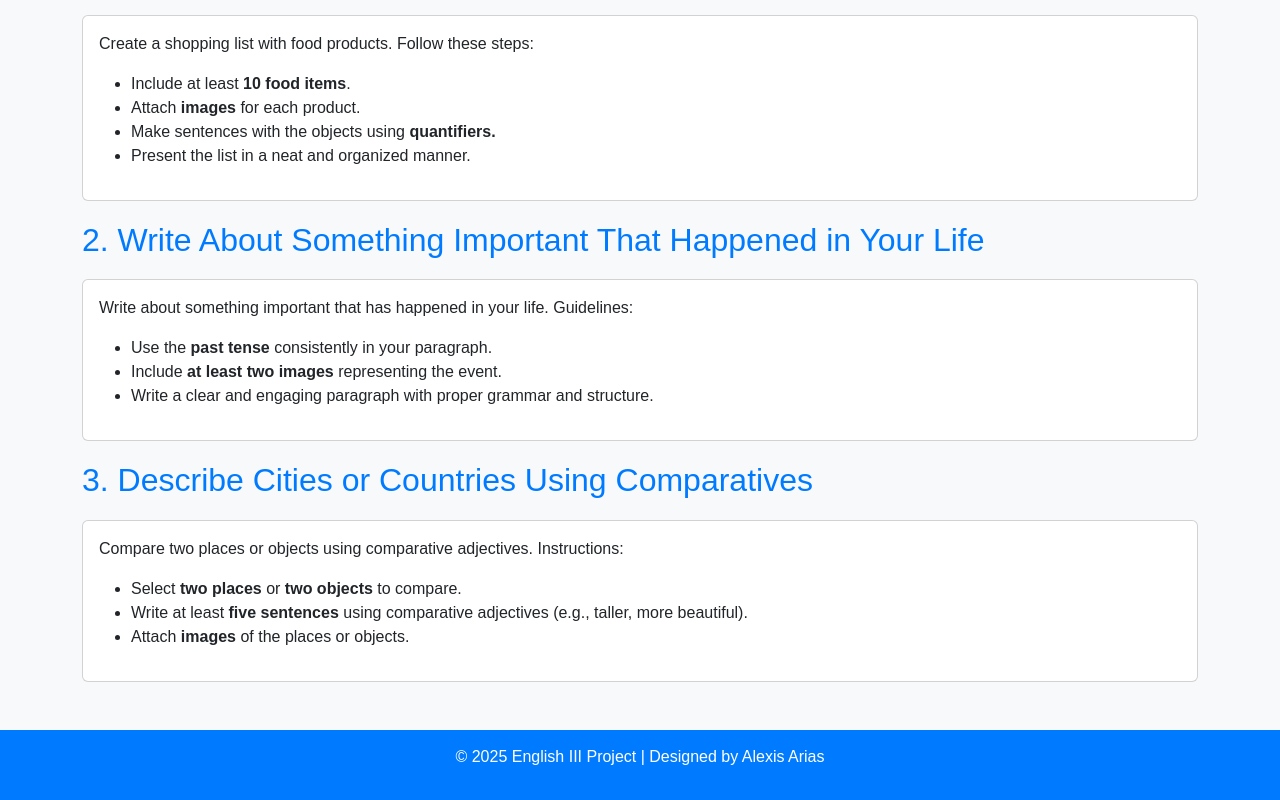
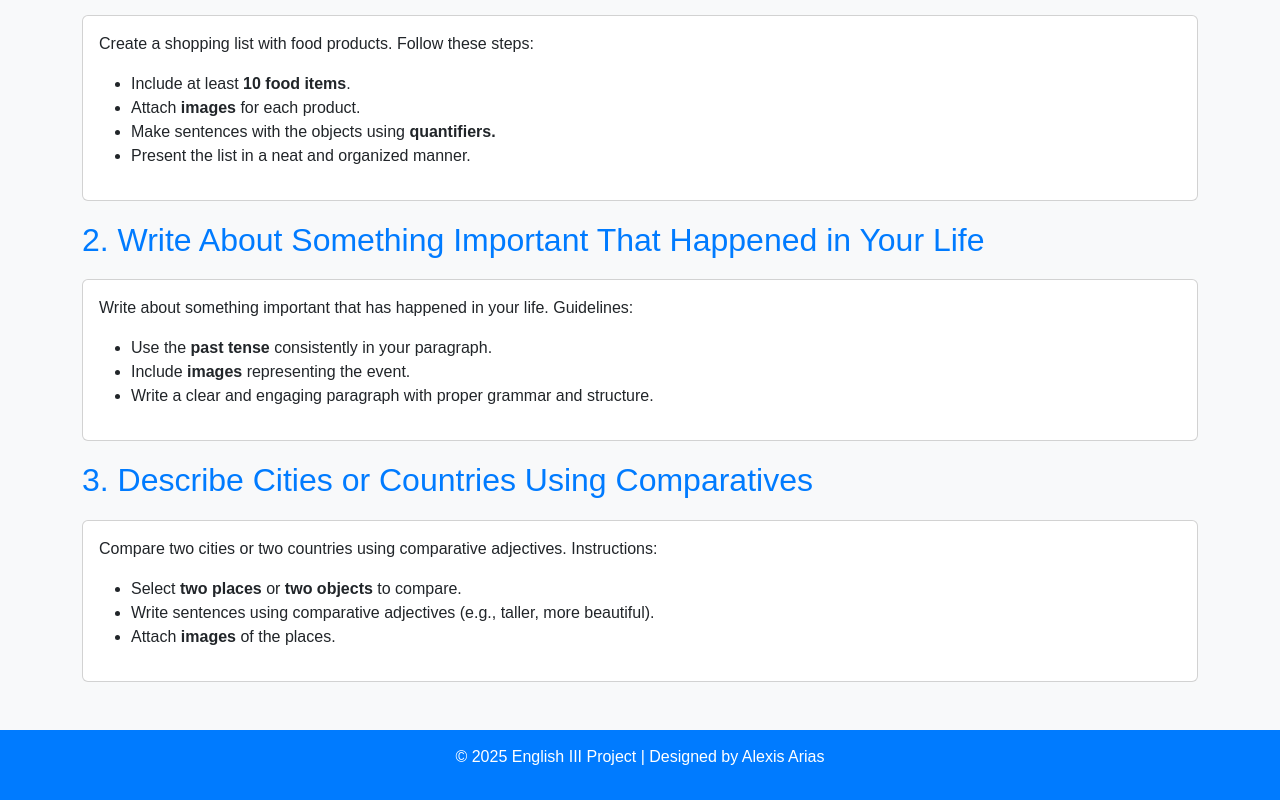
Before and after one commit to Aarias23/english-3-final-project, a plain HTML site: page index.html in a window 1280 px wide. Shown: the part 562-1362 px from the top of the page. Drawn offline with nearby package versions, Linux system fonts and the light colour scheme.

Commit message:
Update index.html

```diff
--- a/index.html
+++ b/index.html
@@ -80,7 +80,7 @@
           <p>Write about something important that has happened in your life. Guidelines:</p>
           <ul>
             <li>Use the <strong>past tense</strong> consistently in your paragraph.</li>
-            <li>Include <strong>at least two images</strong> representing the event.</li>
+            <li>Include <strong>images</strong> representing the event.</li>
             <li>Write a clear and engaging paragraph with proper grammar and structure.</li>
           </ul>
         </div>
@@ -92,11 +92,11 @@
       <h2 class="section-title">3. Describe Cities or Countries Using Comparatives</h2>
       <div class="card">
         <div class="card-body">
-          <p>Compare two places or objects using comparative adjectives. Instructions:</p>
+          <p>Compare two cities or two countries using comparative adjectives. Instructions:</p>
           <ul>
             <li>Select <strong>two places</strong> or <strong>two objects</strong> to compare.</li>
-            <li>Write at least <strong>five sentences</strong> using comparative adjectives (e.g., taller, more beautiful).</li>
-            <li>Attach <strong>images</strong> of the places or objects.</li>
+            <li>Write sentences using comparative adjectives (e.g., taller, more beautiful).</li>
+            <li>Attach <strong>images</strong> of the places.</li>
           </ul>
         </div>
       </div>
```
